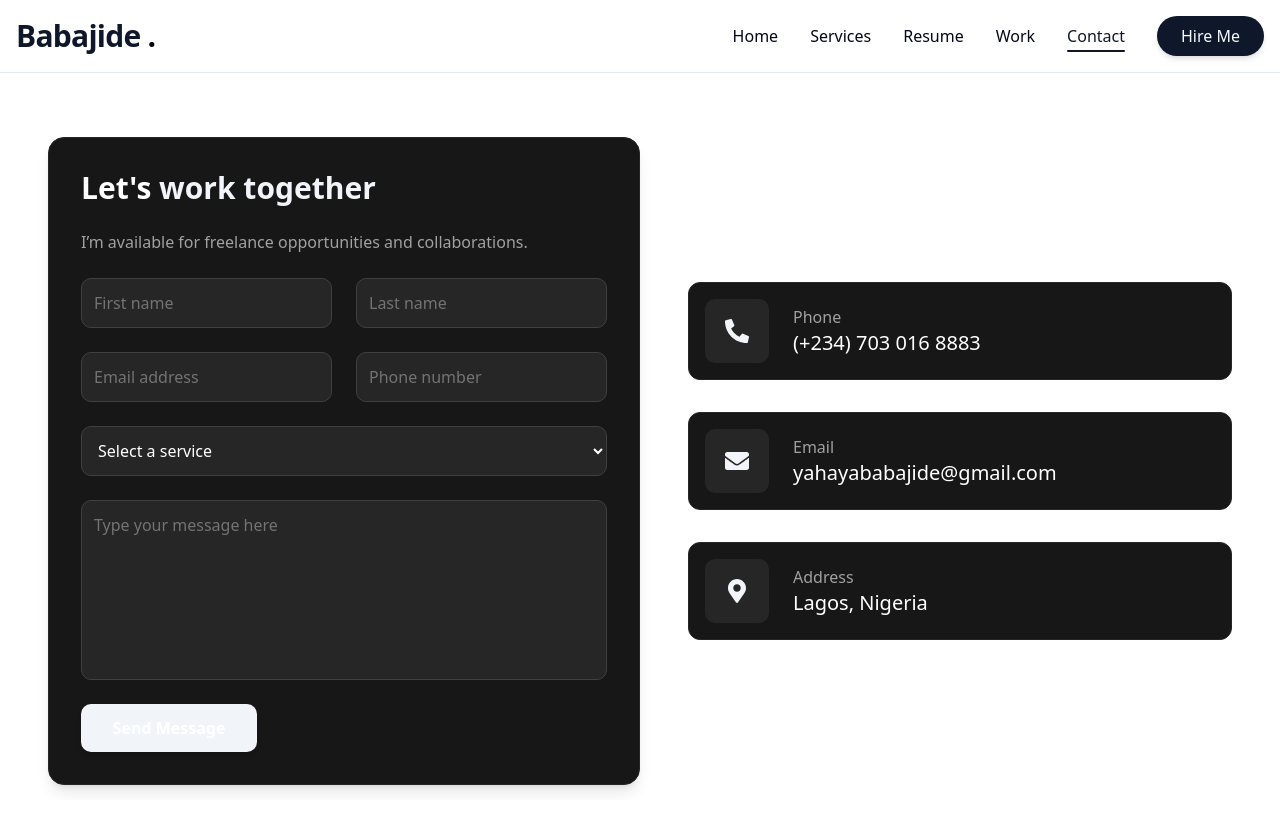
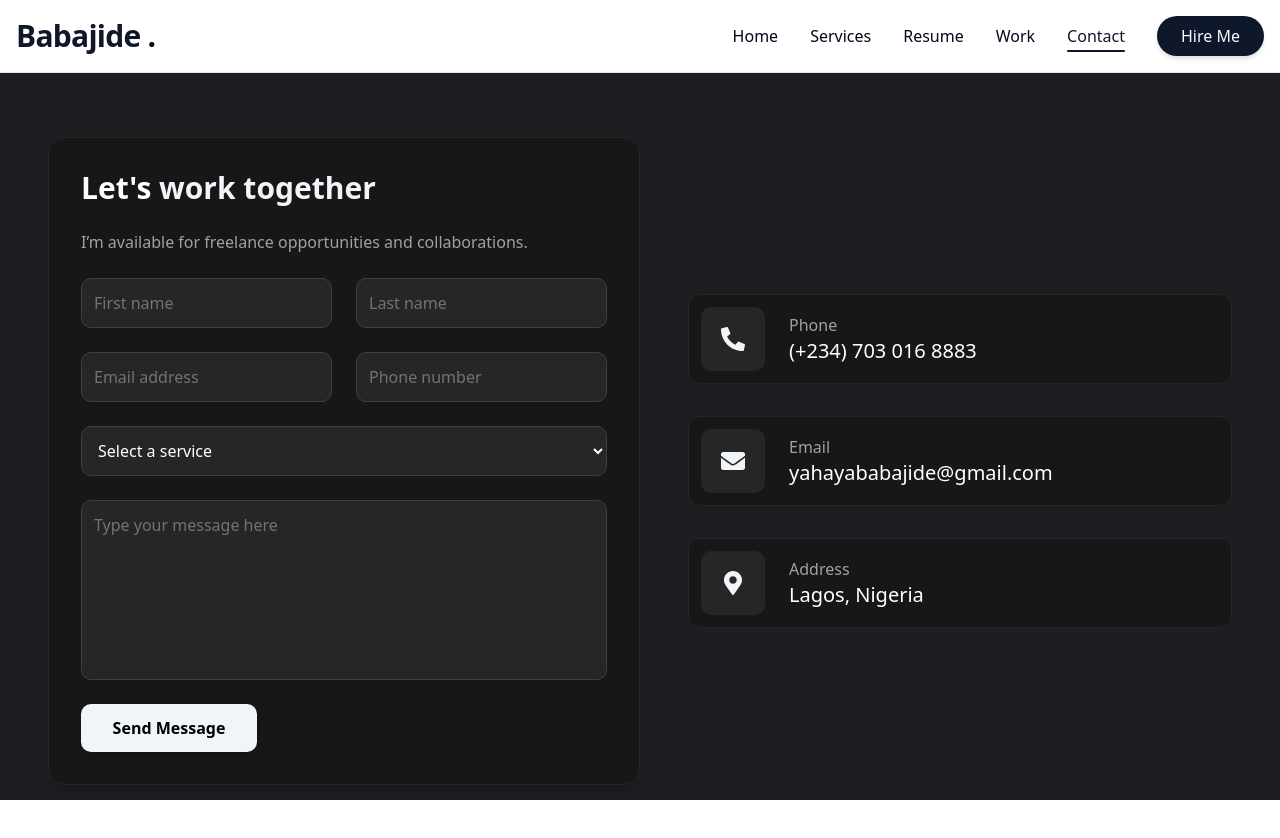
Before and after one commit to Babajide789/my-portfolio, a Next.js app: page /contact in a window 1280 px wide. Shown: the top 838 px of the page. Built offline with nearby package versions, Linux system fonts and the light colour scheme.

Commit message:
updated the style for contact.tsx

```diff
--- a/src/app/contact/page.tsx
+++ b/src/app/contact/page.tsx
@@ -30,7 +30,7 @@ export default function Contact() {
         y: 0,
         transition: { delay: 0.3, duration: 0.6, ease: "easeInOut" },
       }}
-      className="py-16 px-6 md:px-12"
+      className="py-16 px-6 md:px-12 bg-[#1e1e22]"
     >
       <div className="max-w-7xl mx-auto">
         <div className="flex flex-col xl:flex-row gap-12">
@@ -85,7 +85,7 @@ export default function Contact() {
               {/* BUTTON */}
               <button
                 type="submit"
-                className="w-44 py-3 rounded-lg bg-accent text-white font-semibold shadow-md hover:bg-accent/90 transition-colors"
+                className="w-44 py-3 rounded-lg bg-accent text-black font-semibold shadow-md hover:bg-accent/90 transition-colors"
               >
                 Send Message
               </button>
@@ -98,11 +98,12 @@ export default function Contact() {
               {info.map((item, index) => (
                 <li
                   key={index}
-                  className="flex items-center gap-6 p-4 bg-neutral-900 rounded-xl border border-neutral-800 hover:border-accent transition-colors"
+                  className="flex items-center gap-6 p-3 bg-neutral-900 rounded-xl border border-neutral-800 hover:border-accent transition-colors"
                 >
                   <div className="w-14 h-14 xl:w-16 xl:h-16 bg-neutral-800 text-accent rounded-lg flex items-center justify-center">
                     <div className="text-2xl">{item.icon}</div>
                   </div>
+
                   <div>
                     <p className="text-neutral-400">{item.title}</p>
                     <h3 className="text-lg md:text-xl font-medium text-white">
```
